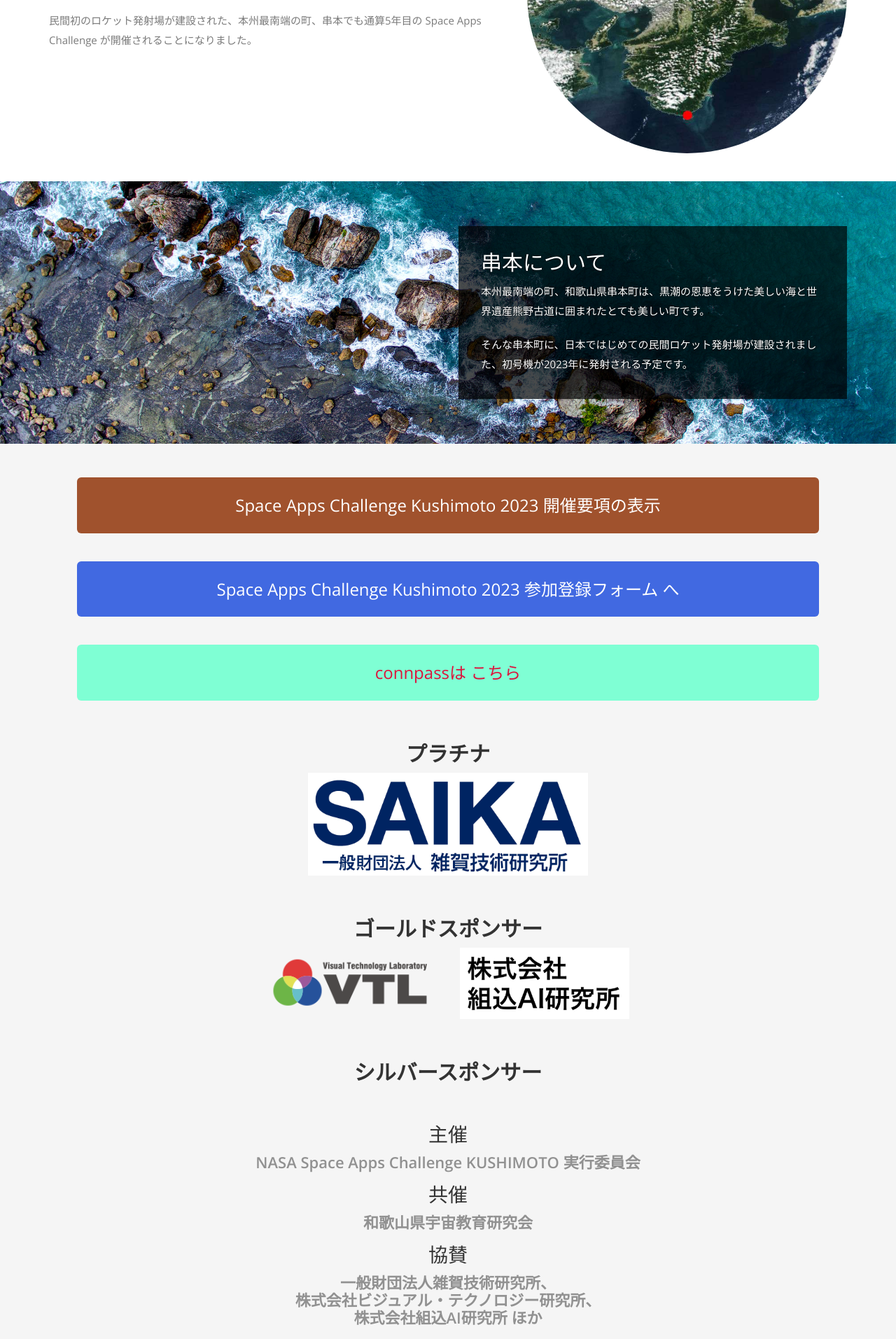
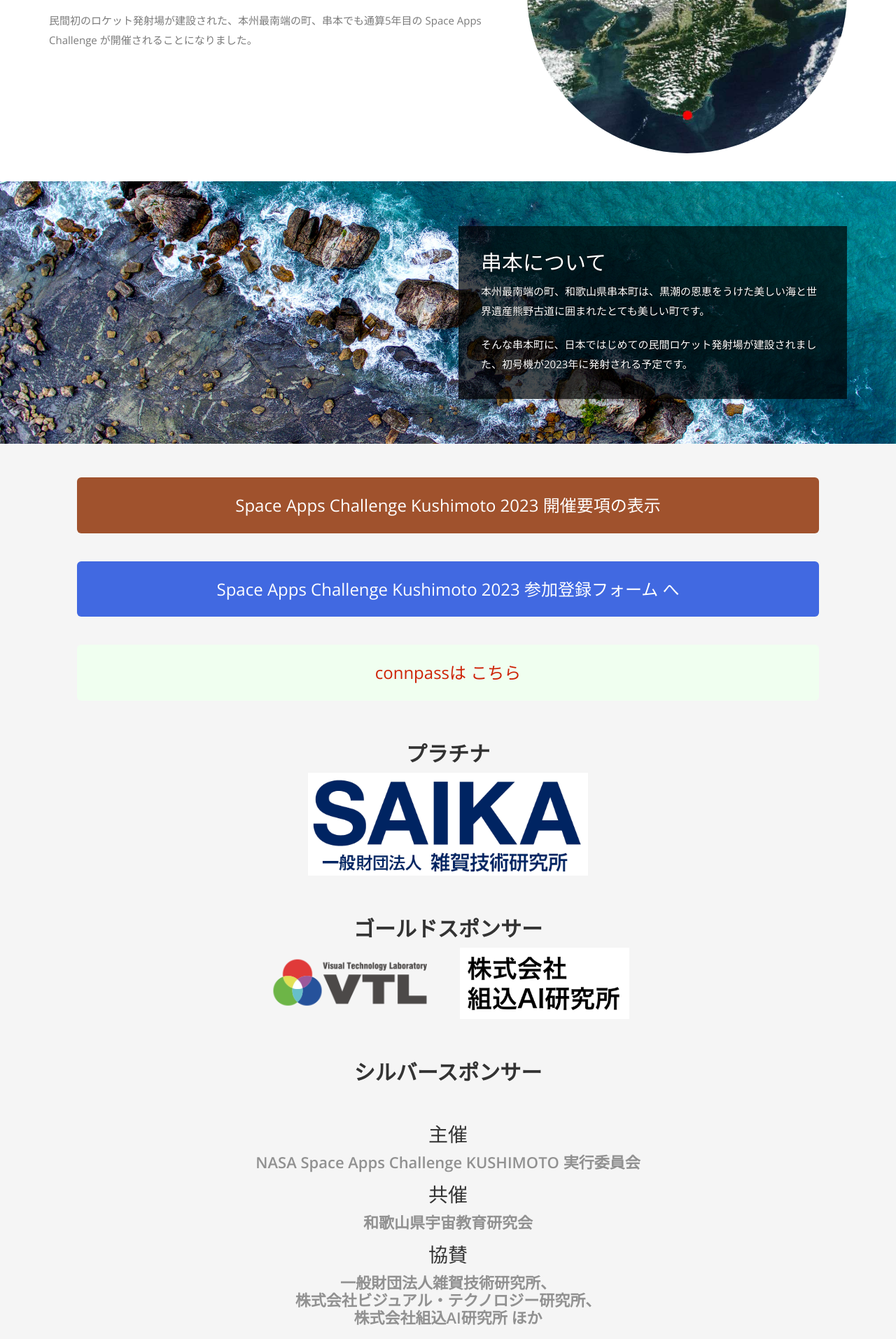
Before and after one commit to space-apps-kushimoto/space-apps-kushimoto.github.io, a Jekyll site: the page built from index.html, in a window 1280 px wide. Shown: the part 1537-3450 px from the top of the page at 70% size. Built offline with Jekyll 4.4.1, drawn with Linux system fonts in a browser that asks for light colours; nearby versions of some CDN libraries; some web fonts are replaced; a script that is not in the unit is left out.

Commit message:
Update space-apps-kushimoto.css

```diff
--- a/css/space-apps-kushimoto.css
+++ b/css/space-apps-kushimoto.css
@@ -157,8 +157,8 @@
 footer .btn3
 {
   white-space: normal;
-  color: #dc143c;
-  background-color: #7fffd4;
+  color: #ce2206;
+  background-color: #f0fff0;
   border-color: #d43f3a;
 }
 
```
